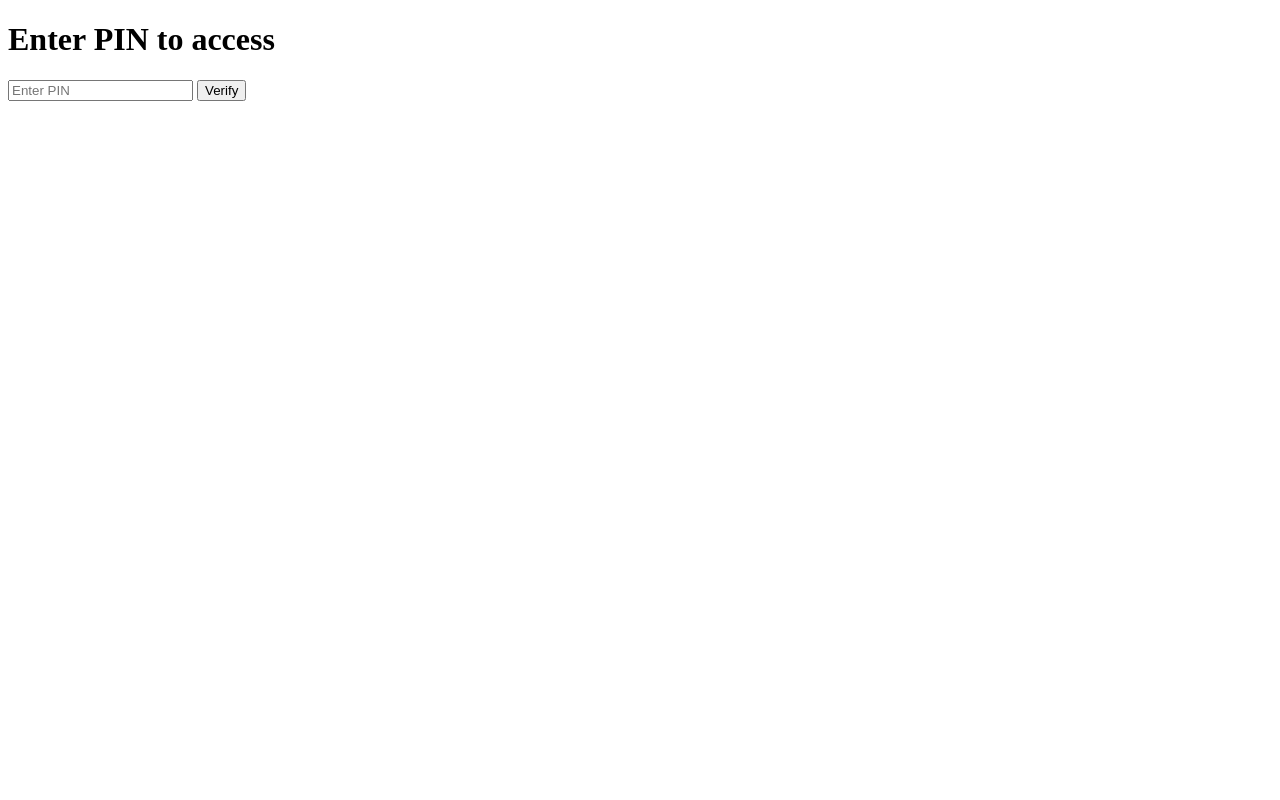
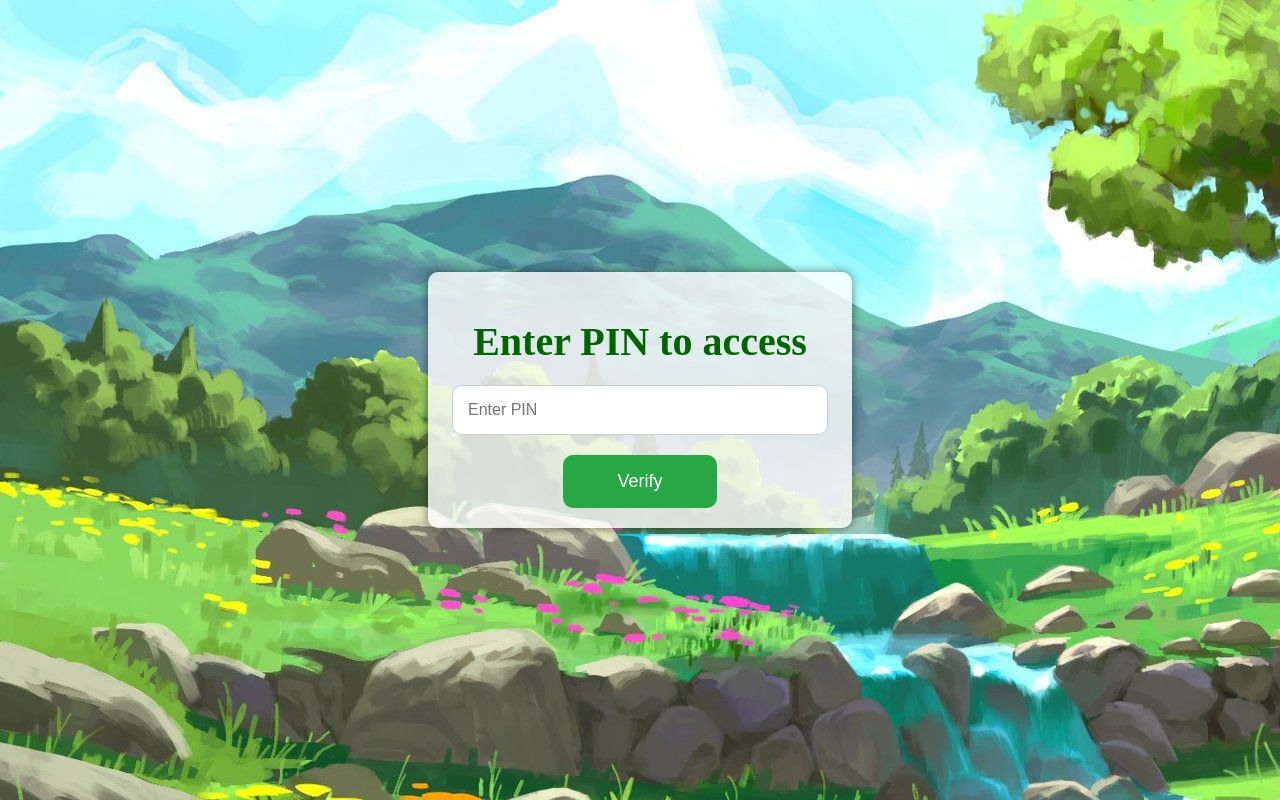
Before and after one commit to nguyenthiyenchi/pokemon-cat-n-bat, a Flask app: page /verify in a window 1280 px wide. Run offline with Flask 3, Linux system fonts and the light colour scheme.

Commit message:
design verify page

```diff
--- a/templates/verify.html
+++ b/templates/verify.html
@@ -4,12 +4,80 @@
     <meta charset="UTF-8">
     <meta name="viewport" content="width=device-width, initial-scale=1.0">
     <title>Verify</title>
+    <style>
+        body {
+            background-image: url('/static/pokebat_background.jpg');
+            display: flex;
+            margin: 0;
+            height: 100vh;
+            overflow: hidden;
+            justify-content: center;
+            align-items: center;
+        }
+
+        .input-panel {
+            width: 100%;
+            overflow: auto;
+            position: relative;
+            border: 2px solid darkgreen;
+            display: flex;
+            margin: 0;
+            overflow: hidden;
+        }
+
+        .input-section {
+            background: rgba(255, 255, 255, 0.8);
+            border-radius: 10px;
+            padding: 20px;
+            box-shadow: 0 0 10px rgba(0, 0, 0, 0.5);
+            text-align: center;
+            width: 30%;
+        }
+
+        .input-section h1 {
+            font-size: 40px;
+            margin-bottom: 20px;
+            color: darkgreen;
+        }
+
+        .input-section input {
+            display: block;
+            width: calc(100% - 40px);
+            padding: 15px;
+            font-size: 16px;
+            margin: 20px auto;
+            border: 1px solid #ccc;
+            border-radius: 10px;
+        }
+
+        .input-section button {
+            padding: 16px;
+            width: 40%;
+            font-size: 18px;
+            border: none;
+            border-radius: 10px;
+            background-color: #28a745;
+            color: white;
+            cursor: pointer;
+        }
+
+        .input-section button:hover {
+            background-color: #218838;
+        }
+
+        .input-section #error-message {
+            color: red;
+            margin-top: 10px;
+        }
+    </style>
 </head>
 <body>
-    <h1>Enter PIN to access</h1>
-    <form action="/verify" method="post">
-        <input type="password" name="pin" placeholder="Enter PIN" required>
-        <button type="submit">Verify</button>
-    </form>
+    <div class="input-section">
+        <h1>Enter PIN to access</h1>
+        <form action="/verify" method="post">
+            <input type="password" name="pin" placeholder="Enter PIN" required>
+            <button type="submit">Verify</button>
+        </form>
+    </div>
 </body>
 </html>
```
